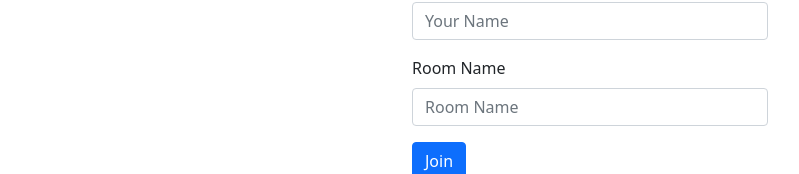
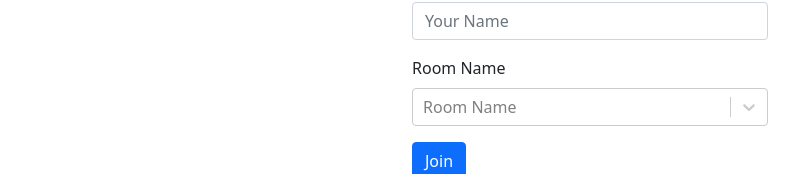
Before and after one commit to signalwire/browser-videoconf-full-react, a React (Create React App) app in the folder video/: page / in a window 1280 px wide. Shown: the part 184-358 px from the top of the page, without its empty margins (50-849 px from the left). Built offline with nearby package versions, Linux system fonts and the light colour scheme; no server answers.

Commit message:
room selection

```diff
--- a/package.json
+++ b/package.json
@@ -11,7 +11,8 @@
     "body-parser": "^1.18.3",
     "cors": "^2.8.5",
     "dotenv": "^10.0.0",
-    "express": "^4.16.4"
+    "express": "^4.16.4",
+    "react-select": "^4.3.1"
   },
   "devDependencies": {
     "concurrently": "^4.0.1",
--- a/video/src/components/JoinCallForm.js
+++ b/video/src/components/JoinCallForm.js
@@ -1,13 +1,30 @@
-import React, { useState } from "react";
+import React, { useEffect, useState } from "react";
 import Form from "react-bootstrap/Form";
 import Button from "react-bootstrap/Button";
 import Container from "react-bootstrap/Container";
 import Row from "react-bootstrap/Row";
 import Col from "react-bootstrap/Col";
+import CreatableSelect from 'react-select/creatable';
+import axios from "axios";
 
 export default function JoinCallForm({ onJoin = () => {} }) {
   let [name, setName] = useState("");
   let [room, setRoom] = useState("");
+  const [rooms, setRooms] = useState([])
+
+  useEffect(() => {
+    axios.get("/rooms").then(v => {
+      setRooms(v.data.map(room => ({value: room.name, label: room.name})))
+    })
+  }, [])
+
+  function isValidNewOption(inputValue, selectValue, selectOptions, accessors) {
+    if (inputValue.trim() === "") return false
+    if (selectOptions.map(v => v.value).includes(inputValue)) return false
+    if (!inputValue.match(/^[A-Za-z0-9_-]+$/g)) return false
+    return true
+  }
+
   return (
     <Container>
       <Row className="justify-content-md-center">
@@ -27,11 +44,14 @@ export default function JoinCallForm({ onJoin = () => {} }) {
 
             <Form.Group className="mb-3" controlId="VideoRoom">
               <Form.Label>Room Name</Form.Label>
-              <Form.Control
-                type="text"
+              <CreatableSelect
                 placeholder="Room Name"
-                onChange={(e) => setRoom(e.target.value)}
-                value={room}
+                isClearable
+                allowCreateWhileLoading
+                options={rooms}
+                isValidNewOption={isValidNewOption}
+                onChange={(value, actionMeta) => setRoom(value ? value.value : '')}
+                value={room ? {value: room, label: room} : undefined}
                 pattern="[^' ']+"
                 required
               />
--- a/video/src/components/Video.js
+++ b/video/src/components/Video.js
@@ -180,7 +180,6 @@ export default function Video({
     const layer = currLayout.layers.find(lyr => lyr.x < x && x < lyr.x + lyr.width &&
                                                 lyr.y < y && y < lyr.y + lyr.height)
     if (layer && layer.reservation !== 'fullscreen') {
-      console.log(layer)
       setOverlayStyle({
         display: 'block',
         position: 'absolute',
```
Also changed, not shown: 2 other files (tests, documents, lock files or other folders).
